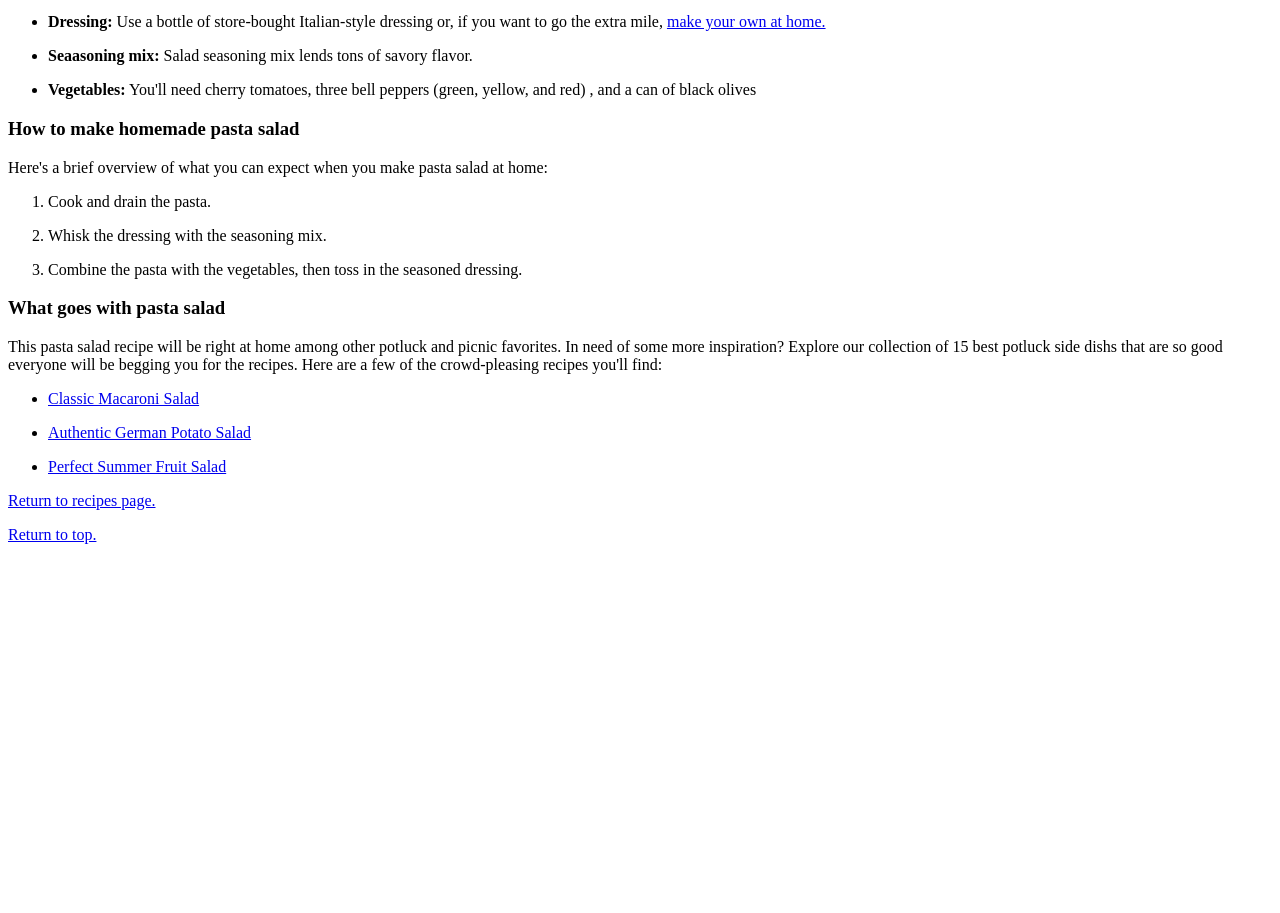
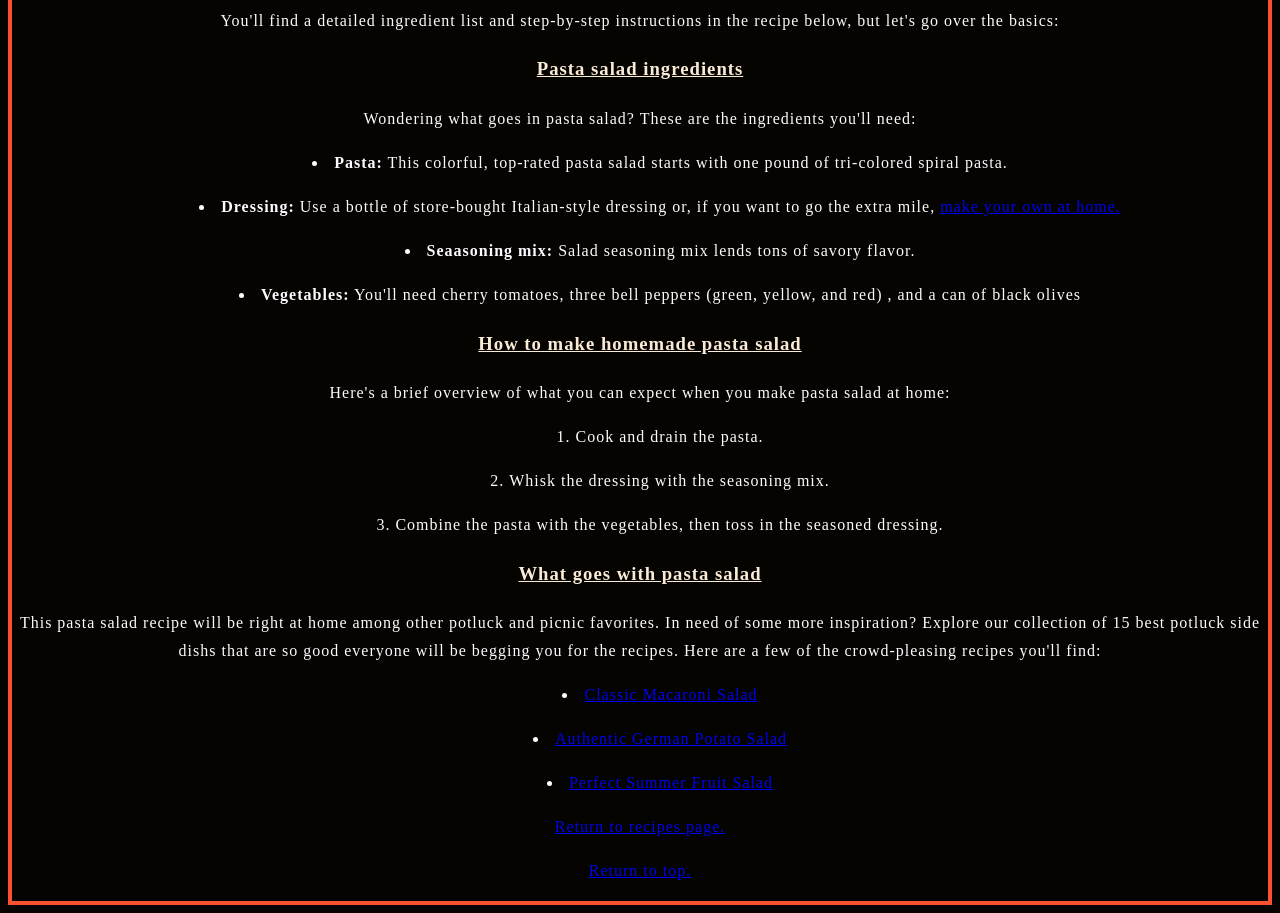
Before and after one commit to ZayedKh/odin-recipes, a plain HTML site: page recipes/pasta.html in a window 1280 px wide. Shown: the part 817-1730 px from the top of the page. Before the commit the page ends 1377 px from the top, so only its background shows below. Drawn offline with Linux system fonts and the light colour scheme.

Commit message:
Added styling for pasta.html. Used color pallette generator to make site more visually appealing.

```diff
--- a/index.css
+++ b/index.css
@@ -1,13 +1,30 @@
 *{
+    line-height: 1.75;
     letter-spacing: 1px;
+    text-align: center;
+    list-style-position: inside;
+
 }
+
+.pasta {
+    background-color: #050401;
+    color: #FFFAFF;
+    border: 4px solid #FC5130;;
+}
+
+.pasta .header{
+    color:antiquewhite;;
+    text-decoration-line: underline;
+
+}
+
 
 .lasagna {
     background-color: #0A2E36;
     text-align: center;
     border: 6px solid #68A4B0;
     border-radius: 14px;
-    color: #8896AB;
+    color: #FFFAFF;
 }
 
 .lasagna .header{
--- a/recipes/pasta.html
+++ b/recipes/pasta.html
@@ -1,12 +1,13 @@
 <!DOCTYPE html>
 <html>
     <head>
+        <link rel="stylesheet" href="../index.css">
         <meta charset="utf-8">
         <title>Pasta Salad Recipe</title>
     </head>
 
-    <body>
-        <h1><strong>Pasta Salad</strong></h1>
+    <body class="pasta">
+        <h1 class="header"><strong>Pasta Salad</strong></h1>
 
         <img src="https://www.allrecipes.com/thmb/TLZs83FimfwATbwnpBKelVQ-elY=/0x512/filters:no_upscale():max_bytes(150000):strip_icc():format(webp)/14385-pasta-salad-DDMFS-4x3-28eb5dbe00624780b36cabfef15ca183.jpg"
         height="330" width="450">
@@ -31,10 +32,10 @@
         </p>
 
 
-        <h2>How to make pasta salad</h2>
+        <h2 class="header">How to make pasta salad</h2>
         <p>You'll find a detailed ingredient list and step-by-step instructions in the recipe below, but let's go over the basics:</p>
 
-        <h3>Pasta salad ingredients</h3>
+        <h3 class="header">Pasta salad ingredients</h3>
         <p>Wondering what goes in pasta salad? These are the ingredients you'll need:</p>
 
         <p>
@@ -49,7 +50,7 @@
             </ul>
         </p>
 
-        <h3>How to make homemade pasta salad</h3>
+        <h3 class="header">How to make homemade pasta salad</h3>
         <p>Here's a brief overview of what you can expect when you make pasta salad at home:</p>
         <p>
             <ol>
@@ -61,7 +62,7 @@
             </ol>
         </p>
 
-        <h3>What goes with pasta salad</h3>
+        <h3 class="header">What goes with pasta salad</h3>
         <p>This pasta salad recipe will be right at home among other potluck and picnic favorites. In need of some more inspiration? Explore our collection of
             <a hre="https://www.allrecipes.com/gallery/best-potluck-side-dish-recipes/" target="_blank" rel="noreferrer noopener"> 15 best potluck side dishs that are so
                 good everyone will be begging you for the recipes.</a> Here are a few of the crowd-pleasing recipes you'll find:
```
